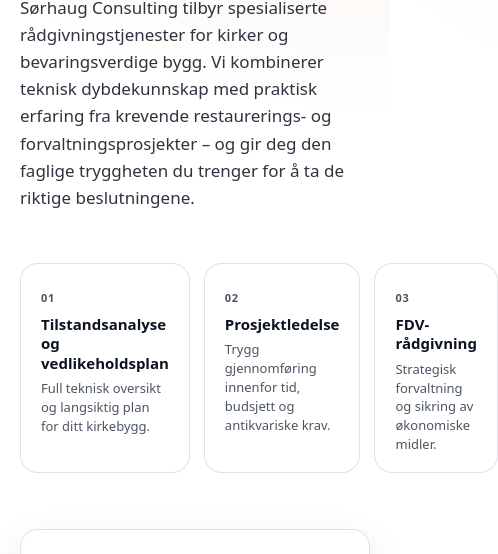
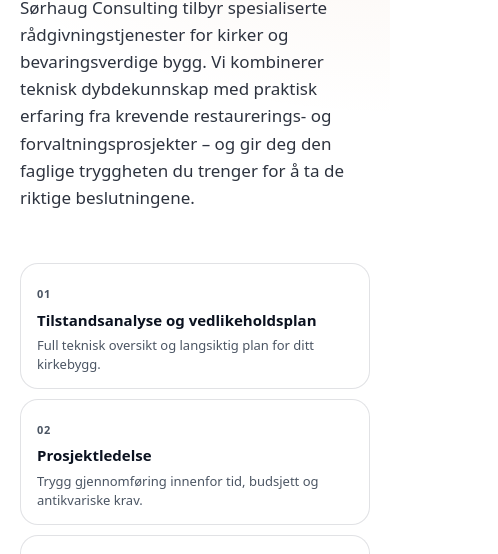
Before and after one commit to itsbarman/sorhaugconsulting, a plain HTML site: page tjenester.html in a window 390 px wide. Shown: the part 211-765 px from the top of the page, 498 px wide, since content can reach past the window. Drawn offline with Linux system fonts and the light colour scheme.

Commit message:
Oppdater sider, footer og bilder

```diff
--- a/styles.css
+++ b/styles.css
@@ -517,6 +517,30 @@ h1{
 .cta-bar h3{ margin:0 0 6px; }
 .cta-bar p{ margin:0; color: var(--muted); max-width: 70ch; }
 
+/* Tjenester page */
+.services-quick-grid{
+  display:grid;
+  grid-template-columns: repeat(3, minmax(0, 1fr));
+  gap: 14px;
+  margin-bottom: 56px;
+}
+.service-glass-card{
+  display:block;
+  padding: 20px 20px 18px;
+  border-radius: var(--radius);
+  border: 1px solid var(--line);
+  background: rgba(255,255,255,.38);
+  backdrop-filter: blur(6px);
+  text-decoration:none;
+  transition: background .2s ease, box-shadow .2s ease;
+}
+.service-glass-card:hover,
+.service-glass-card:focus{
+  background: rgba(255,255,255,.72);
+  box-shadow: 0 10px 28px rgba(2,6,23,.08);
+  text-decoration:none;
+}
+
 /* Contact */
 .contact-cards{
   display:grid;
@@ -683,6 +707,21 @@ input:focus, textarea:focus{
     font-size: 14px;
   }
 
+  .services-quick-grid{
+    grid-template-columns: 1fr;
+    gap: 10px;
+    margin-bottom: 28px;
+  }
+  .service-glass-card{
+    padding: 16px 16px 14px;
+  }
+  .services-detail-card{
+    max-width: 100% !important;
+  }
+  .services-detail-section{
+    padding: 24px 18px 20px !important;
+  }
+
   .footer{
     padding-top: 20px;
   }
--- a/tjenester.html
+++ b/tjenester.html
@@ -49,18 +49,18 @@
         </div>
 
         <!-- Ghost-oversikt -->
-        <div style="display:grid;grid-template-columns:repeat(3,1fr);gap:14px;margin-bottom:56px;">
-          <a href="#tilstandsanalyse" style="display:block;padding:20px 20px 18px;border-radius:var(--radius);border:1px solid var(--line);background:rgba(255,255,255,.38);backdrop-filter:blur(6px);text-decoration:none;transition:background .2s,box-shadow .2s;" onmouseover="this.style.background='rgba(255,255,255,.72)';this.style.boxShadow='0 10px 28px rgba(2,6,23,.08)'" onmouseout="this.style.background='rgba(255,255,255,.38)';this.style.boxShadow='none'">
+        <div class="services-quick-grid">
+          <a href="#tilstandsanalyse" class="service-glass-card">
             <span style="display:inline-block;font-size:11px;font-weight:800;letter-spacing:.06em;text-transform:uppercase;color:var(--muted);margin-bottom:8px;">01</span>
             <div style="font-size:15px;font-weight:750;color:var(--text);line-height:1.3;margin-bottom:6px;">Tilstandsanalyse og vedlikeholdsplan</div>
             <div style="font-size:13px;color:var(--muted);line-height:1.45;">Full teknisk oversikt og langsiktig plan for ditt kirkebygg.</div>
           </a>
-          <a href="#prosjektledelse" style="display:block;padding:20px 20px 18px;border-radius:var(--radius);border:1px solid var(--line);background:rgba(255,255,255,.38);backdrop-filter:blur(6px);text-decoration:none;transition:background .2s,box-shadow .2s;" onmouseover="this.style.background='rgba(255,255,255,.72)';this.style.boxShadow='0 10px 28px rgba(2,6,23,.08)'" onmouseout="this.style.background='rgba(255,255,255,.38)';this.style.boxShadow='none'">
+          <a href="#prosjektledelse" class="service-glass-card">
             <span style="display:inline-block;font-size:11px;font-weight:800;letter-spacing:.06em;text-transform:uppercase;color:var(--muted);margin-bottom:8px;">02</span>
             <div style="font-size:15px;font-weight:750;color:var(--text);line-height:1.3;margin-bottom:6px;">Prosjektledelse</div>
             <div style="font-size:13px;color:var(--muted);line-height:1.45;">Trygg gjennomføring innenfor tid, budsjett og antikvariske krav.</div>
           </a>
-          <a href="#fdv" style="display:block;padding:20px 20px 18px;border-radius:var(--radius);border:1px solid var(--line);background:rgba(255,255,255,.38);backdrop-filter:blur(6px);text-decoration:none;transition:background .2s,box-shadow .2s;" onmouseover="this.style.background='rgba(255,255,255,.72)';this.style.boxShadow='0 10px 28px rgba(2,6,23,.08)'" onmouseout="this.style.background='rgba(255,255,255,.38)';this.style.boxShadow='none'">
+          <a href="#fdv" class="service-glass-card">
             <span style="display:inline-block;font-size:11px;font-weight:800;letter-spacing:.06em;text-transform:uppercase;color:var(--muted);margin-bottom:8px;">03</span>
             <div style="font-size:15px;font-weight:750;color:var(--text);line-height:1.3;margin-bottom:6px;">FDV-rådgivning</div>
             <div style="font-size:13px;color:var(--muted);line-height:1.45;">Strategisk forvaltning og sikring av økonomiske midler.</div>
@@ -68,10 +68,10 @@
         </div>
 
         <!-- Samlet detaljkort -->
-        <div class="card" style="max-width:860px;padding:0;overflow:hidden;">
+        <div class="card services-detail-card" style="max-width:860px;padding:0;overflow:hidden;">
 
           <!-- Tjeneste 1 -->
-          <div id="tilstandsanalyse" style="padding:36px 36px 32px;">
+          <div id="tilstandsanalyse" class="services-detail-section" style="padding:36px 36px 32px;">
             <span style="display:inline-block;font-size:11px;font-weight:800;letter-spacing:.07em;text-transform:uppercase;color:var(--muted);margin-bottom:10px;">01</span>
             <h2 style="margin:0 0 14px;font-size:clamp(19px,2.2vw,24px);">Tilstandsanalyse og vedlikeholdsplan</h2>
             <p style="margin:0 0 10px;">Mange kirkebygg bærer på skjulte skader og etterslep som kan bli svært kostbare om de ikke oppdages i tide. Vår tilstandsanalyse gir deg en grundig, dokumentert gjennomgang av hele byggets tekniske tilstand – fra grunnmur og konstruksjoner til tak, fasader og tekniske installasjoner. Vi identifiserer risikoområder, prioriterer tiltak og setter det inn i en langsiktig vedlikeholdsplan tilpasset ditt bygg og din økonomi.</p>
@@ -88,7 +88,7 @@
           <hr style="margin:0;border:none;border-top:1px solid var(--line);" />
 
           <!-- Tjeneste 2 -->
-          <div id="prosjektledelse" style="padding:36px 36px 32px;">
+          <div id="prosjektledelse" class="services-detail-section" style="padding:36px 36px 32px;">
             <span style="display:inline-block;font-size:11px;font-weight:800;letter-spacing:.07em;text-transform:uppercase;color:var(--muted);margin-bottom:10px;">02</span>
             <h2 style="margin:0 0 14px;font-size:clamp(19px,2.2vw,24px);">Prosjektledelse</h2>
             <p style="margin:0 0 10px;">Restaureringsprosjekter på kirker og bevaringsverdige bygg er teknisk komplekse, involverer mange faggrupper og stiller særskilte krav til antikvarisk fagkunnskap. Feil prioriteringer eller mangelfull koordinering kan raskt føre til forsinkelser, overskridelser og konflikter med vernemyndigheter. Vi tar det totale prosjektlederansvaret – fra planlegging og anbudsutlysning til ferdigstillelse og sluttdokumentasjon.</p>
@@ -105,7 +105,7 @@
           <hr style="margin:0;border:none;border-top:1px solid var(--line);" />
 
           <!-- Tjeneste 3 -->
-          <div id="fdv" style="padding:36px 36px 32px;">
+          <div id="fdv" class="services-detail-section" style="padding:36px 36px 32px;">
             <span style="display:inline-block;font-size:11px;font-weight:800;letter-spacing:.07em;text-transform:uppercase;color:var(--muted);margin-bottom:10px;">03</span>
             <h2 style="margin:0 0 14px;font-size:clamp(19px,2.2vw,24px);">FDV-rådgivning</h2>
             <p style="margin:0 0 10px;">God forvaltning av kirkebygg handler om mer enn å reparere det som er ødelagt. Det handler om å etablere systemer og rutiner som sikrer at verdiene bevares over tid – og at tilgjengelige midler utnyttes best mulig. Vi bistår fellesråd og kirkebyggeiere med strategisk FDV-rådgivning (Forvaltning, Drift og Vedlikehold), tilpasset den virkeligheten kirken opererer i.</p>
```
